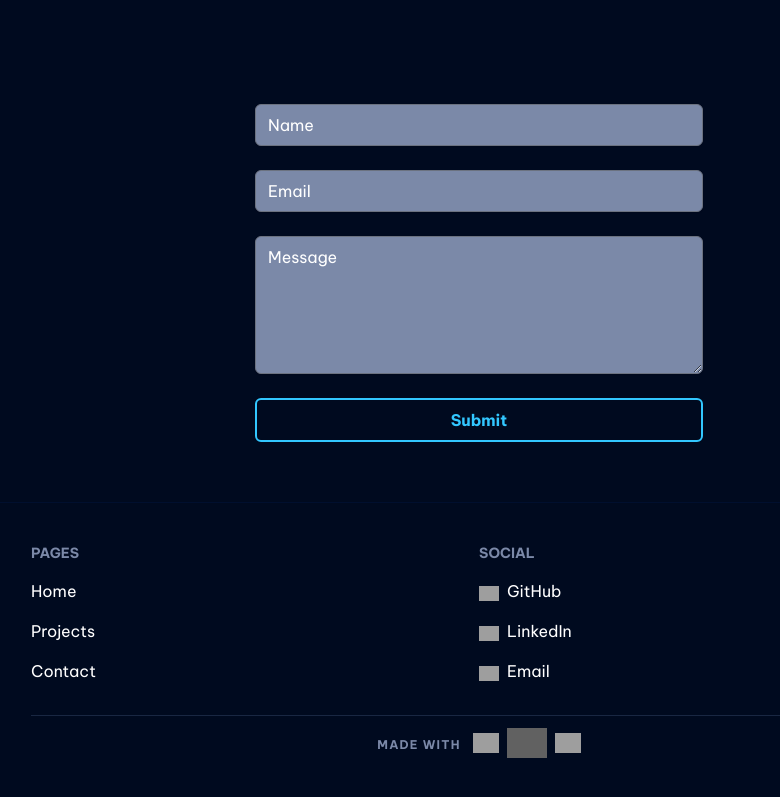
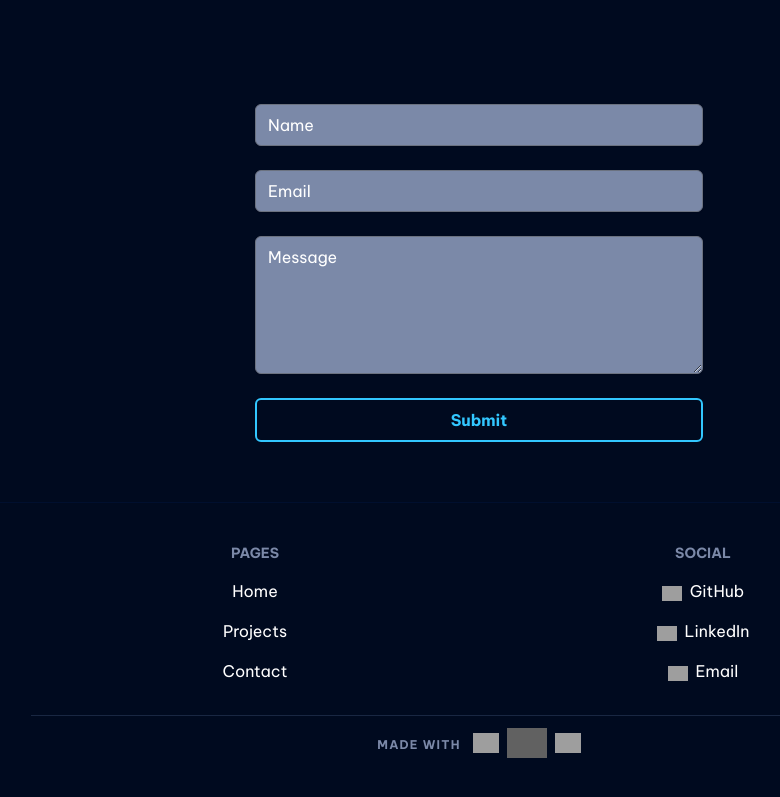
Before and after one commit to Matyyn/portfolio-website, a Next.js app: page /contact in a window 1280 px wide. Shown: the part 301-1098 px from the top of the page, without its empty margins (161-941 px from the left). Built offline with nearby package versions, Linux system fonts and the light colour scheme; no server answers; grey boxes are pictures that could not be loaded.

Commit message:
Footer Socials Layout Updated

```diff
--- a/components/global/Footer.tsx
+++ b/components/global/Footer.tsx
@@ -7,10 +7,10 @@ import Image from "next/image";
 function Footer() {
   return (
     <footer className="flex flex-col w-screen px-5 py-10 border-t border-fun-pink-darker z-5 bg-bg">
-      <div className="w-full max-w-4xl m-auto grid grid-cols-2 sm:grid-cols-2 justify-between items-start">
+      <div className="w-full max-w-4xl m-auto grid grid-cols-1 sm:grid-cols-2 justify-center items-start">
         {footer.columns.map((item, index) => {
           return (
-            <div key={index} className="text-left mb-5 sm:mb-0">
+            <div key={index} className="text-center mb-5 sm:mb-0">
               <p className="uppercase text-fun-gray text-sm font-bold">
                 {item.title}
               </p>
@@ -22,7 +22,7 @@ function Footer() {
                         <a
                           href={item.link}
                           target="_blank"
-                          className="items-center flex"
+                          className="items-center flex justify-center"
                         >
                           {item.icon && (
                             <span className="pr-2 -mb-1">
@@ -46,50 +46,6 @@ function Footer() {
             </div>
           );
         })}
-        {/* <div className="text-center col-span-2 sm:col-auto sm:text-left pt-8 sm:mt-0 sm:pt-0 text-fun-gray border-t border-fun-pink-dark sm:border-0">
-          <p className="uppercase text-fun-gray text-sm font-bold">
-            Support My Work
-          </p>
-          <div className="space-y-2 mt-4 w-full flex items-center sm:items-start flex-col">
-            {footer.support.buymeacoffee !== "" && (
-              <div>
-                <a
-                  href={`https://buymeacoffee.com/${footer.support.buymeacoffee}`}
-                  target="_blank"
-                >
-                  <Image
-                    alt="buy-me-a-coffee"
-                    src={`${process.env.NEXT_PUBLIC_BASE_URL}static/misc/buy-me-a-coffee.svg`}
-                    className="h-12 mr-2 hover:opacity-80 opacity-100 transition-opacity"
-                    height={30}
-                    width={100}
-                    style={{ width: "100%" }}
-                  />
-                </a>
-              </div>
-            )}
-            {footer.support.paypal !== "" && (
-              <div>
-                <a
-                  href={`https://paypal.me/${footer.support.paypal}`}
-                  target="_blank"
-                >
-                  <Image
-                    alt="paypal"
-                    src={`${process.env.NEXT_PUBLIC_BASE_URL}static/misc/paypal.svg`}
-                    className="h-12 mr-2 hover:opacity-80 opacity-100 transition-opacity"
-                    height={30}
-                    width={100}
-                    style={{ width: "100%" }}
-                  />
-                </a>
-              </div>
-            )}
-            <p className="text-fun-gray text-xs pt-1">
-              {footer.support.message}
-            </p>
-          </div>
-        </div> */}
       </div>
       <div className="max-w-4xl w-full m-auto mt-8 pt-8 sm:mt-4 sm:pt-4 text-center text-fun-gray border-t border-fun-pink-dark">
         <div className="flex flex-col items-center justify-center ">
```
